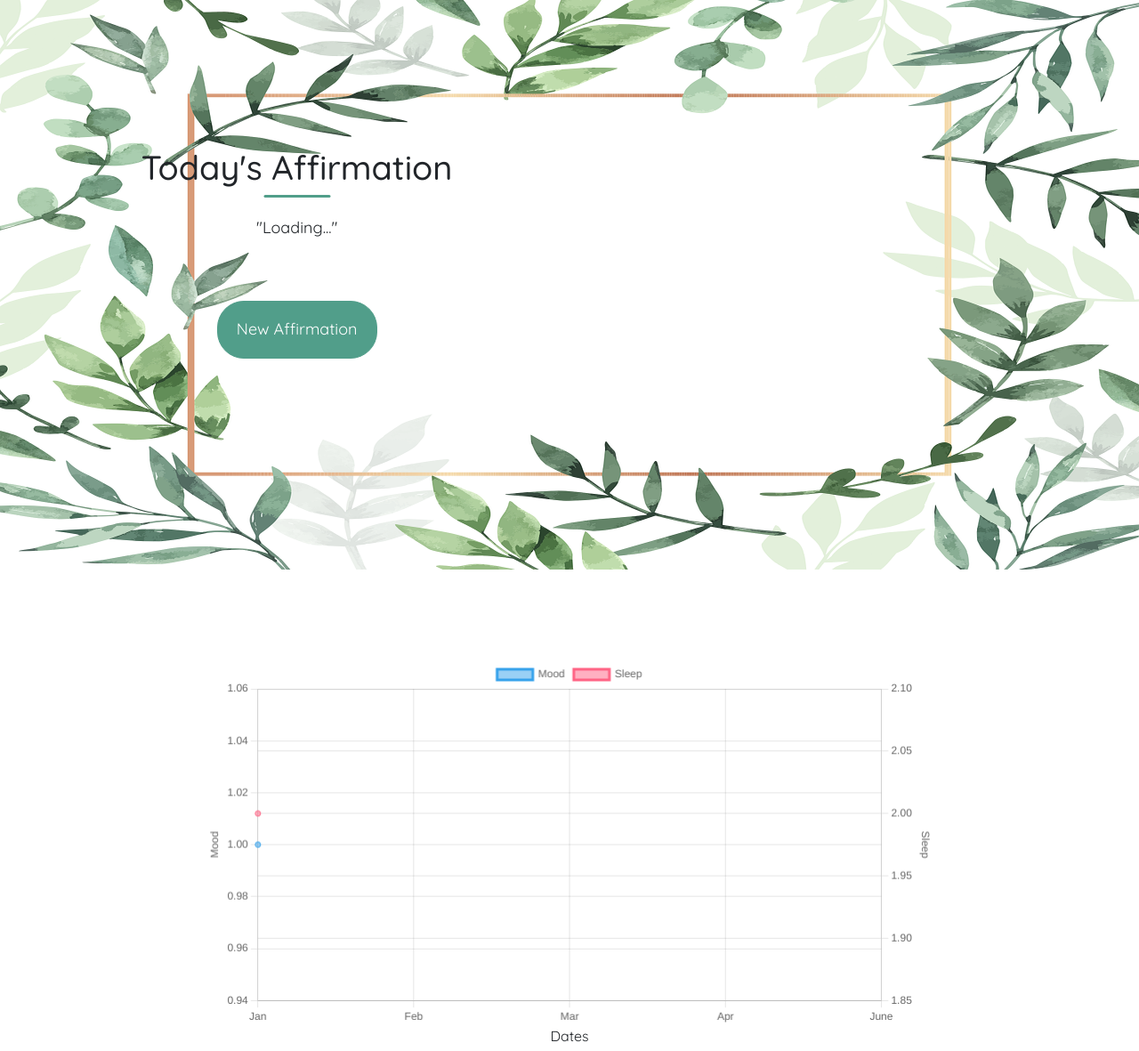
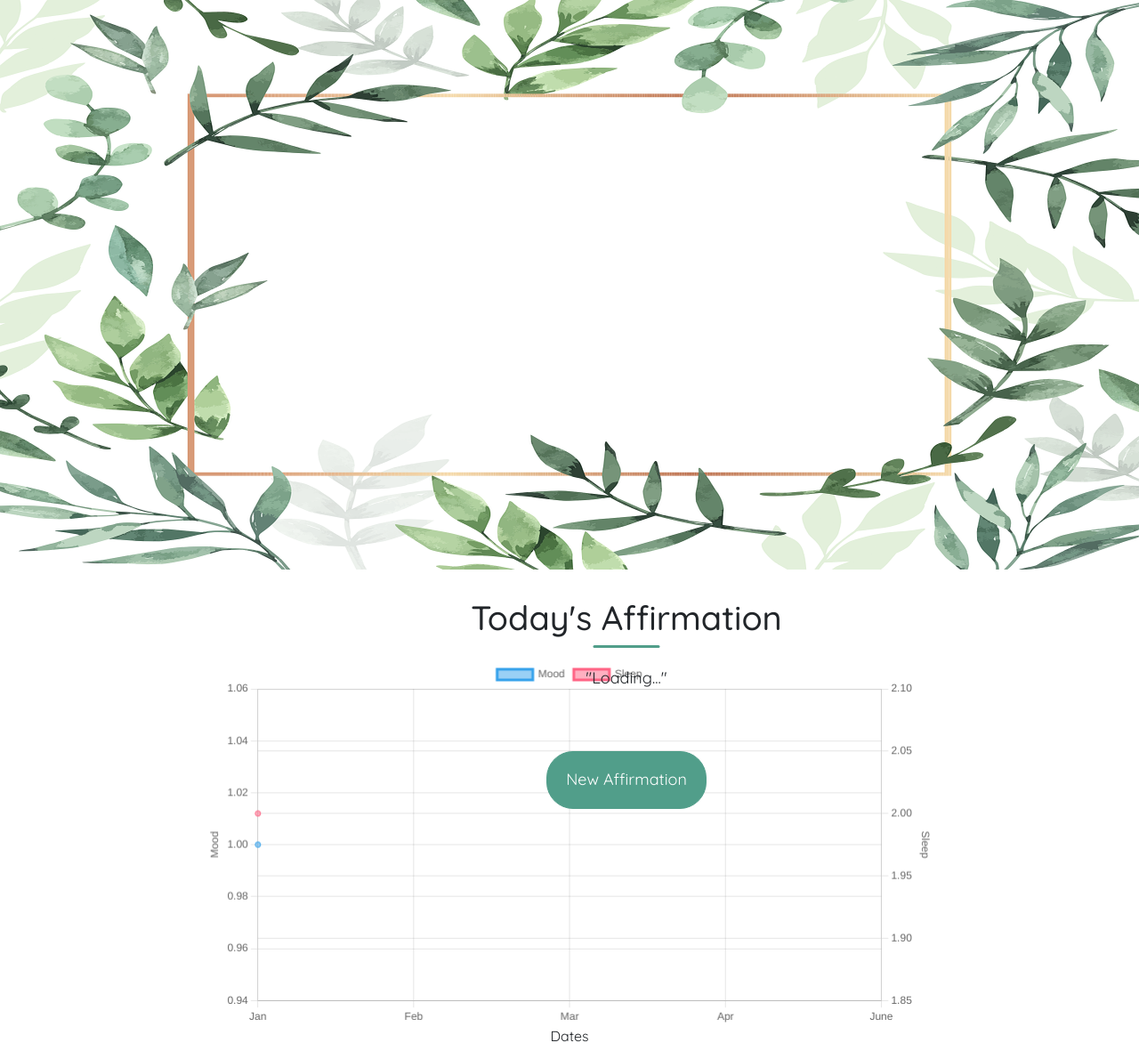
Before and after one commit to KTC96/TranquilTrack, a Django app: page / in a window 1280 px wide; the page is wider, and only the part inside the window is pictured. Shown: the part 106-1287 px from the top of that part at 89% size. Run offline with Django 3.2, Linux system fonts and the light colour scheme; the visitor is signed in with stand-in values (Sample User, id 1); data that the repository does not hold is empty; some libraries are stand-ins or nearby versions; some web fonts are replaced.

Commit message:
Update styling

```diff
--- a/static/css/style.css
+++ b/static/css/style.css
@@ -93,8 +93,7 @@ nav {
 }
 
 .affirmation-box {
-  position: absolute;
-  z-index: 1;
+  position: relative;
   top: 17%;
   left:0%;
   border-radius: 10px;
@@ -256,6 +255,7 @@ form label {
 
 .moodtracker-container {
   background: #fff;
+  max-width: 800px;
   position: relative;
   margin: 0 auto;
   padding: 40px;
@@ -361,10 +361,6 @@ ul{
 
 .container-padding{
   padding: 5rem 2rem;
-}
-
-.in-line{
-  display: inline-flex;
 }
 
 .margin-signup{
@@ -490,6 +486,13 @@ ul{
   }
 }
 
+@media screen and (min-width: 992px) {
+  .in-line{
+    display: inline-flex;
+  }
+}
+
+
 @media screen and (min-width: 1140px) {
   .affirmation-box blockquote {
     padding: 0 6rem 0 8rem;
```
